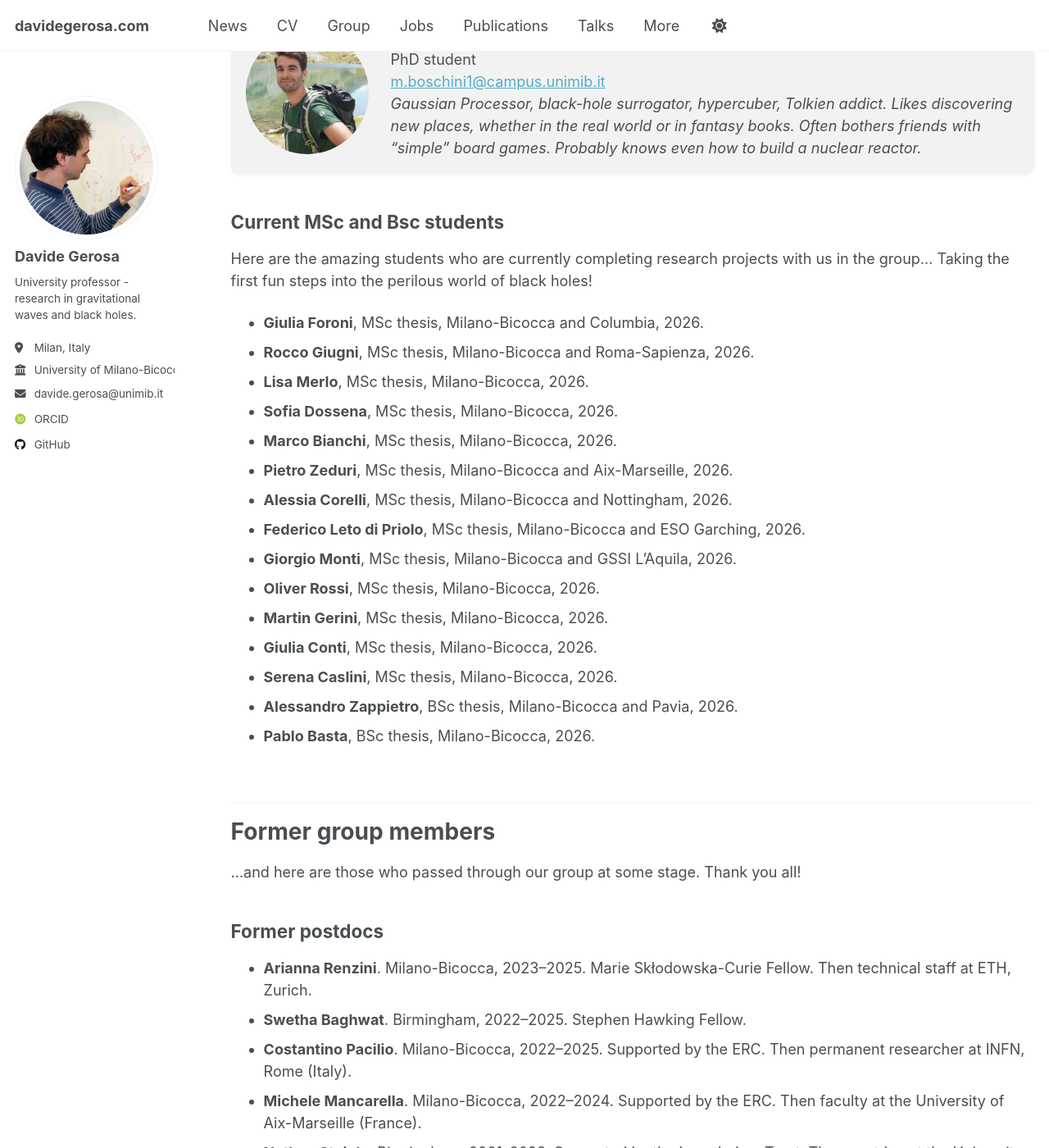
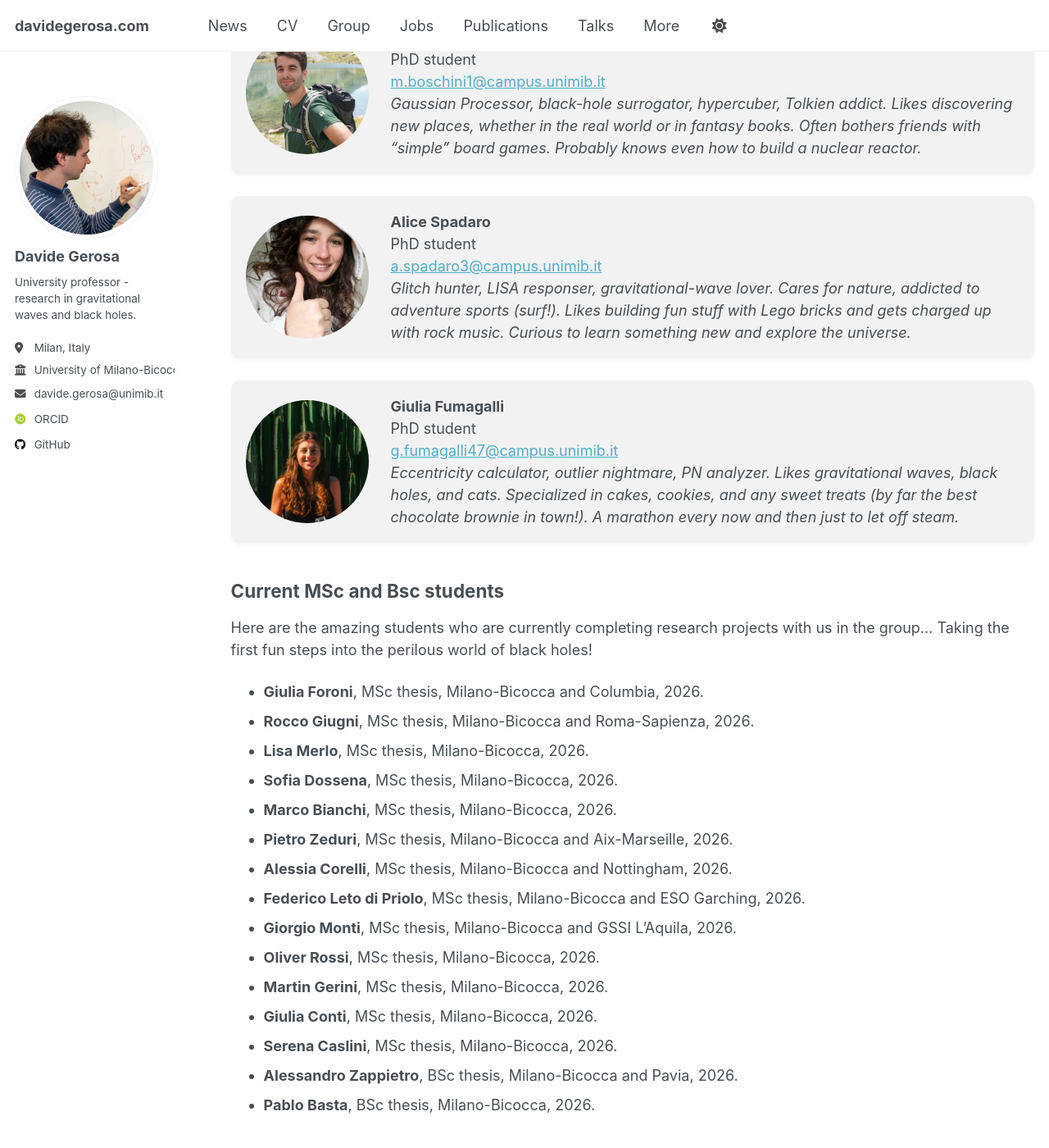
Before and after one commit to dgerosa/website, a Jekyll site: the page built from _pages/group.md, in a window 1280 px wide and 1400 px high, scrolled down 2933 px. Shown: the whole window at 82% size. Built offline with Jekyll 4.4.1, drawn with Linux system fonts in a browser that asks for light colours; some web fonts are replaced; some of the changed text lies outside the part shown.

Commit message:
Website update from workflow

```diff
--- a/_pages/_group.md
+++ b/_pages/_group.md
@@ -119,6 +119,24 @@ Here are the amazing people in my group. Come visit and chat science with us! If
     <em>Gaussian Processor, black-hole surrogator, hypercuber, Tolkien addict. Likes discovering new places, whether in the real world or in fantasy books. Often bothers friends with “simple” board games. Probably knows even how to build a nuclear reactor.</em>
   </div>
 </div>
+<div class="person">
+  <img src="{{ '/images/alice-spadaro.jpg' | relative_url }}" alt="Alice Spadaro" class="person-photo">
+  <div class="person-text">
+    <strong>Alice Spadaro</strong><br>
+    PhD student<br>
+<a href="mailto:a.spadaro3@campus.unimib.it">a.spadaro3@campus.unimib.it</a><br>
+    <em>Glitch hunter, LISA responser, gravitational-wave lover. Cares for nature, addicted to adventure sports (surf!). Likes building fun stuff with Lego bricks and gets charged up with rock music. Curious to learn something new and explore the universe.</em>
+  </div>
+</div>
+<div class="person">
+  <img src="{{ '/images/giulia-fumagalli.jpg' | relative_url }}" alt="Giulia Fumagalli" class="person-photo">
+  <div class="person-text">
+    <strong>Giulia Fumagalli</strong><br>
+    PhD student<br>
+<a href="mailto:g.fumagalli47@campus.unimib.it">g.fumagalli47@campus.unimib.it</a><br>
+    <em>Eccentricity calculator, outlier nightmare, PN analyzer. Likes gravitational waves, black holes, and cats. Specialized in cakes, cookies, and any sweet treats (by far the best chocolate brownie in town!). A marathon every now and then just to let off steam.</em>
+  </div>
+</div>
 </div>
 ## Current MSc and Bsc students
 Here are the amazing students who are currently completing research projects with us in the group… Taking the first fun steps into the perilous world of black holes!
```
Also changed, not shown: other parts of _pages/_group.md (+1 -3 lines), _pages/_citations.md (+9 -9 lines), _pages/_publications.md (+1 -1 lines), _pages/_talks.md (+1 -1 lines).
